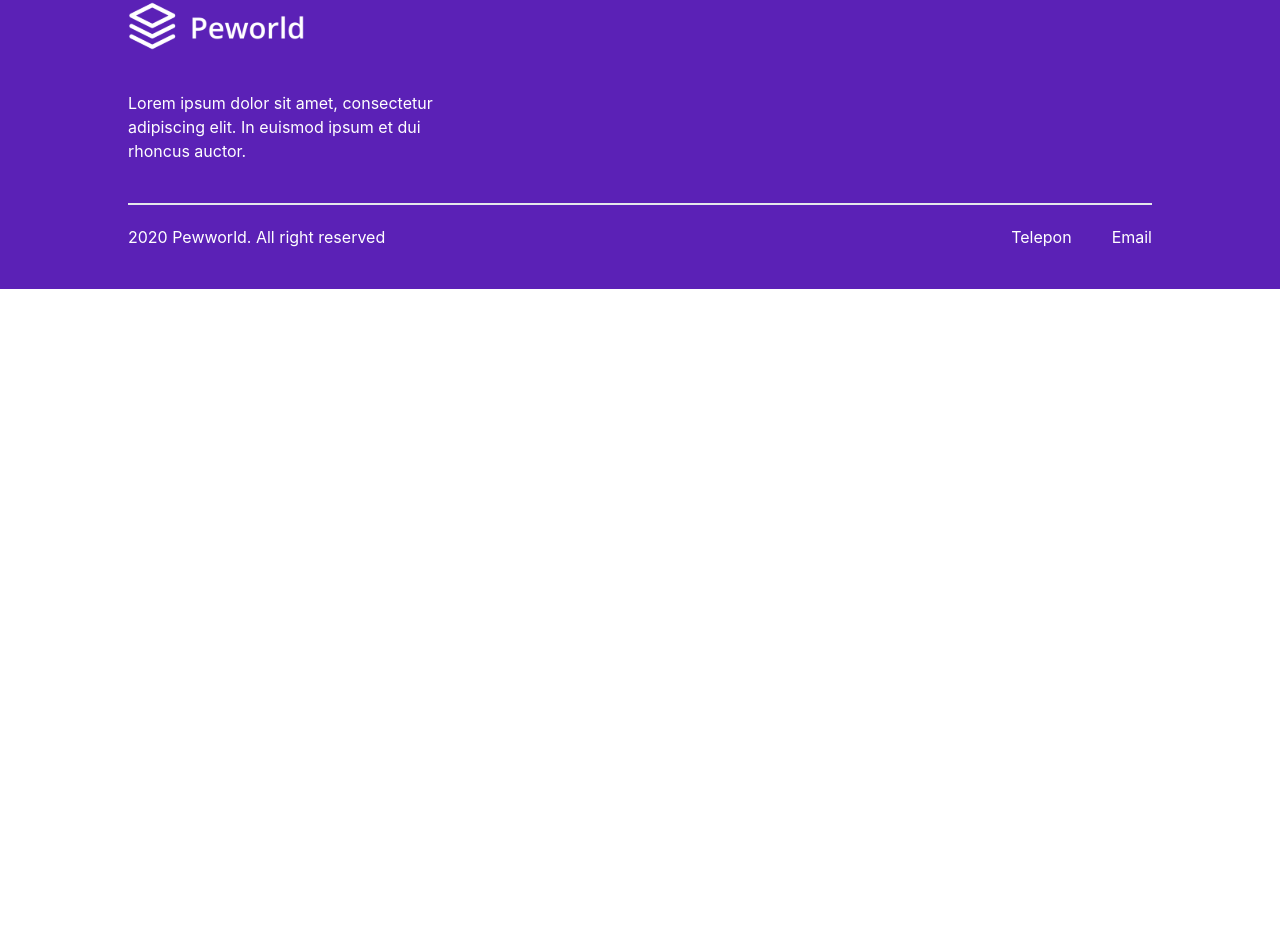
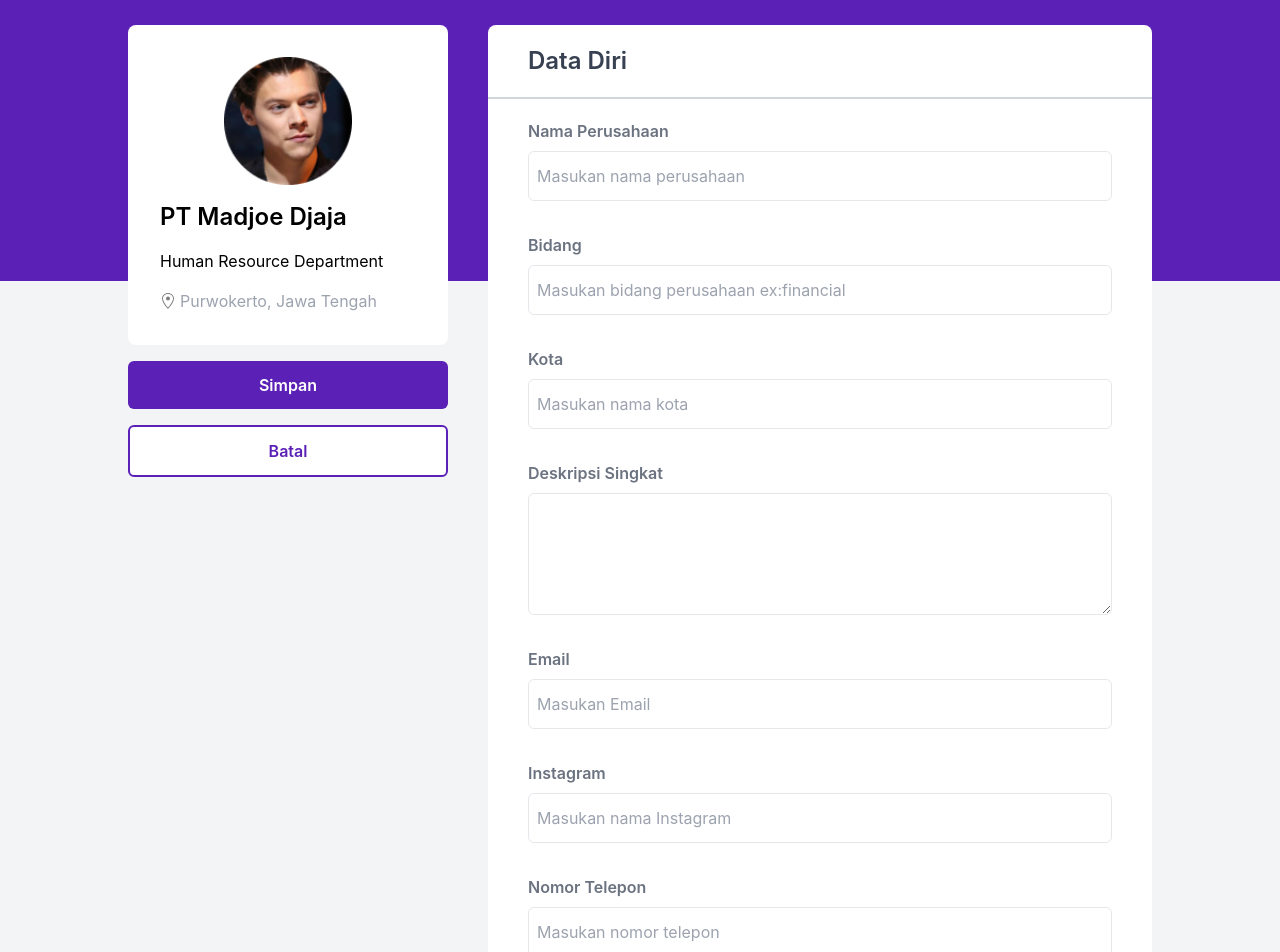
Before and after one commit to bravo-indo/febravo, a React (Create React App) app: page /profile/company/edit in a window 1280 px wide. Shown: the part 114-1066 px from the top of the page. Before the commit the page ends 800 px from the top, so only its background shows below. Built offline with nearby package versions, Linux system fonts and the light colour scheme.

Commit message:
Make Edit Profiilepage for Company data

```diff
--- a/src/Router/index.js
+++ b/src/Router/index.js
@@ -17,6 +17,7 @@ import Profile from "../pages/Profile";
 import Hire from "../pages/Hire";
 import EditProfile from "../pages/EditProfile";
 import ProfileCompany from "../pages/ProfileCompany";
+import EditProfileCompany from "../pages/EditProfileCompany";
 
 function Routes() {
   return (
@@ -37,6 +38,9 @@ function Routes() {
         </Route>
         <Route exact path="/profile/company">
           <ProfileCompany />
+        </Route>
+        <Route path="/profile/company/edit">
+          <EditProfileCompany />
         </Route>
         <Route path="/hire">
           <Hire />
--- /dev/null
+++ b/src/pages/EditProfileCompany.js
@@ -0,0 +1,121 @@
+import React from "react";
+import { GoLocation } from "react-icons/go";
+import { dummyuser1 } from "../assets";
+import "react-tabs/style/react-tabs.css";
+
+const EditProfileCompany = () => {
+  return (
+    <main className="bg-gray-100 pb-20">
+      <div className="h-80 bg-purple-800 " />
+      <div className="flex flex-row items-start space-x-10 mx-32">
+        <div className="h-auto w-80 -mt-64 space-y-4">
+          <div className="bg-white px-8 py-8 space-y-4 rounded-lg">
+            <div className="flex flex-col items-center">
+              <img src={dummyuser1} alt="user" className="w-32 h-32" />
+            </div>
+            <h4 className="text-2xl font-semibold">PT Madjoe Djaja</h4>
+            <h4>Human Resource Department</h4>
+            <div className="flex flex-row items-center space-x-1">
+              <GoLocation color="gray" />
+              <p className="text-gray-400">Purwokerto, Jawa Tengah</p>
+            </div>
+          </div>
+          <button className="bg-purple-800 text-white font-semibold py-3 w-full rounded-md">
+            Simpan
+          </button>
+          <button className="bg-white border-2 border-purple-800 text-purple-800 font-semibold py-3 w-full rounded-md">
+            Batal
+          </button>
+        </div>
+        <div className="flex-1 space-y-10">
+          <div className="bg-white -mt-64 rounded-lg ">
+            <div className="px-10 py-5 border-b-2 border-gray-300">
+              <h3 className="font-semibold text-2xl text-gray-700">
+                Data Diri
+              </h3>
+            </div>
+            <div className="px-10 py-5">
+              <form className="space-y-8">
+                <div className="flex flex-col space-y-2">
+                  <label className="font-semibold text-gray-500">
+                    Nama Perusahaan
+                  </label>
+                  <input
+                    className="px-2 py-3 rounded-md border border-gray-200"
+                    type="text"
+                    placeholder="Masukan nama perusahaan"
+                  />
+                </div>
+                <div className="flex flex-col space-y-2">
+                  <label className="font-semibold text-gray-500">Bidang</label>
+                  <input
+                    className="px-2 py-3 rounded-md border border-gray-200"
+                    type="text"
+                    placeholder="Masukan bidang perusahaan ex:financial"
+                  />
+                </div>
+                <div className="flex flex-col space-y-2">
+                  <label className="font-semibold text-gray-500">Kota</label>
+                  <input
+                    className="px-2 py-3 rounded-md border border-gray-200"
+                    type="text"
+                    placeholder="Masukan nama kota"
+                  />
+                </div>
+                <div className="flex flex-col space-y-2">
+                  <label className="font-semibold text-gray-500">
+                    Deskripsi Singkat
+                  </label>
+                  <textarea
+                    rows="4"
+                    className="px-2 py-3 rounded-md border border-gray-200"
+                  />
+                </div>
+                <div className="flex flex-col space-y-2">
+                  <label className="font-semibold text-gray-500">Email</label>
+                  <input
+                    className="px-2 py-3 rounded-md border border-gray-200"
+                    type="email"
+                    placeholder="Masukan Email"
+                  />
+                </div>
+                <div className="flex flex-col space-y-2">
+                  <label className="font-semibold text-gray-500">
+                    Instagram
+                  </label>
+                  <input
+                    className="px-2 py-3 rounded-md border border-gray-200"
+                    type="text"
+                    placeholder="Masukan nama Instagram"
+                  />
+                </div>
+                <div className="flex flex-col space-y-2">
+                  <label className="font-semibold text-gray-500">
+                    Nomor Telepon
+                  </label>
+                  <input
+                    className="px-2 py-3 rounded-md border border-gray-200"
+                    type="text"
+                    placeholder="Masukan nomor telepon"
+                  />
+                </div>
+                <div className="flex flex-col space-y-2">
+                  <label className="font-semibold text-gray-500">
+                    LinkedIn
+                  </label>
+                  <input
+                    className="px-2 py-3 rounded-md border border-gray-200"
+                    type="text"
+                    placeholder="Masukan nama LinkedIn"
+                  />
+                </div>
+              </form>
+            </div>
+          </div>
+        </div>
+      </div>
+    </main>
+  );
+};
+
+export default EditProfileCompany;
```
